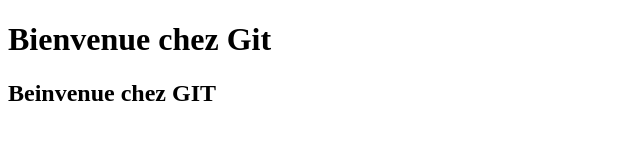
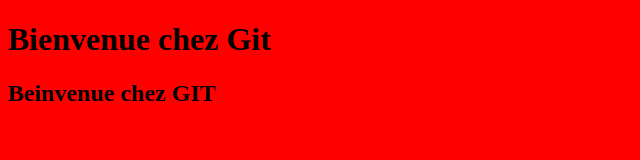
Before and after one commit to lambesc/TP1, a plain HTML site: page index.html in a window 1280 px wide. Shown: the whole page, without its empty margins (0-640 px from the left). Drawn offline with Linux system fonts and the light colour scheme.

Commit message:
main.css

```diff
--- a/css/main.css
+++ b/css/main.css
@@ -1,3 +1,3 @@
-h1{
-	border:5px;
+body{
+	background-color: red;
 }
```
